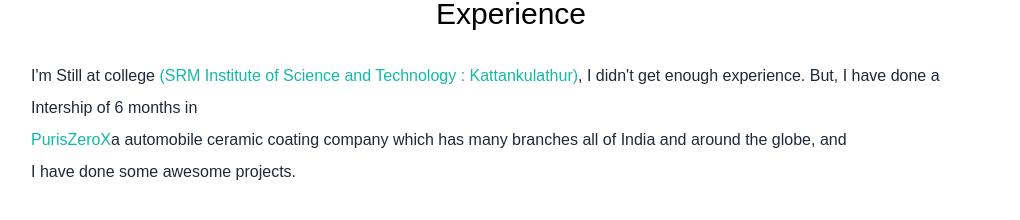
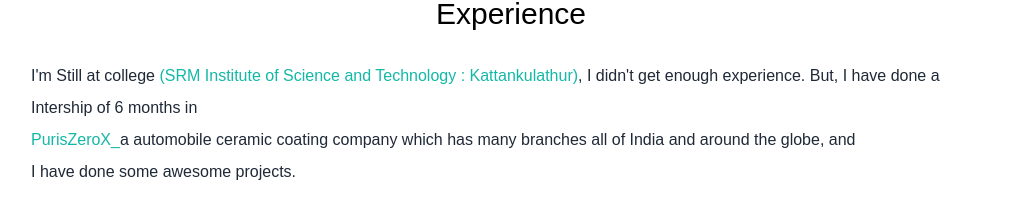
Before and after one commit to PrabhuM143/portfolio, a Next.js app: page / in a window 1280 px wide. Shown: the part 876-1096 px from the top of the page, without its empty margins (129-1149 px from the left). Built offline with nearby package versions, Linux system fonts and the light colour scheme.

Commit message:
modified

```diff
--- a/pages/index.js
+++ b/pages/index.js
@@ -94,7 +94,7 @@
                 className="text-teal-500 hover:text-teal-700"
                 href="https://puriszerox.com/"
               >
-                PurisZeroX
+                PurisZeroX_
               </a>
               a automobile ceramic coating company which has many branches all
               of India and around the globe, and
```
